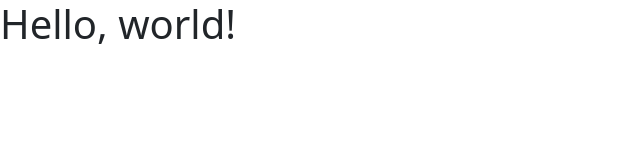
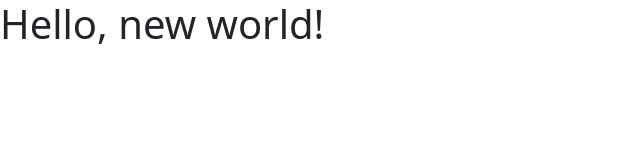
Before and after one commit to KatieRoseDJ/CodeSpace-HTML, a plain HTML site: page index.html in a window 1280 px wide. Shown: the whole page, without its empty margins (0-640 px from the left). Drawn offline with nearby package versions, Linux system fonts and the light colour scheme.

Commit message:
Update index.html

```diff
--- a/index.html
+++ b/index.html
@@ -7,7 +7,7 @@
     <link href="https://cdn.jsdelivr.net/npm/bootstrap@5.2.3/dist/css/bootstrap.min.css" rel="stylesheet" integrity="sha384-rbsA2VBKQhggwzxH7pPCaAqO46MgnOM80zW1RWuH61DGLwZJEdK2Kadq2F9CUG65" crossorigin="anonymous">
   </head>
   <body>
-    <h1>Hello, world!</h1>
+    <h1>Hello, new world!</h1>
     <script src="https://cdn.jsdelivr.net/npm/bootstrap@5.2.3/dist/js/bootstrap.bundle.min.js" integrity="sha384-kenU1KFdBIe4zVF0s0G1M5b4hcpxyD9F7jL+jjXkk+Q2h455rYXK/7HAuoJl+0I4" crossorigin="anonymous"></script>
   </body>
 </html>
```
